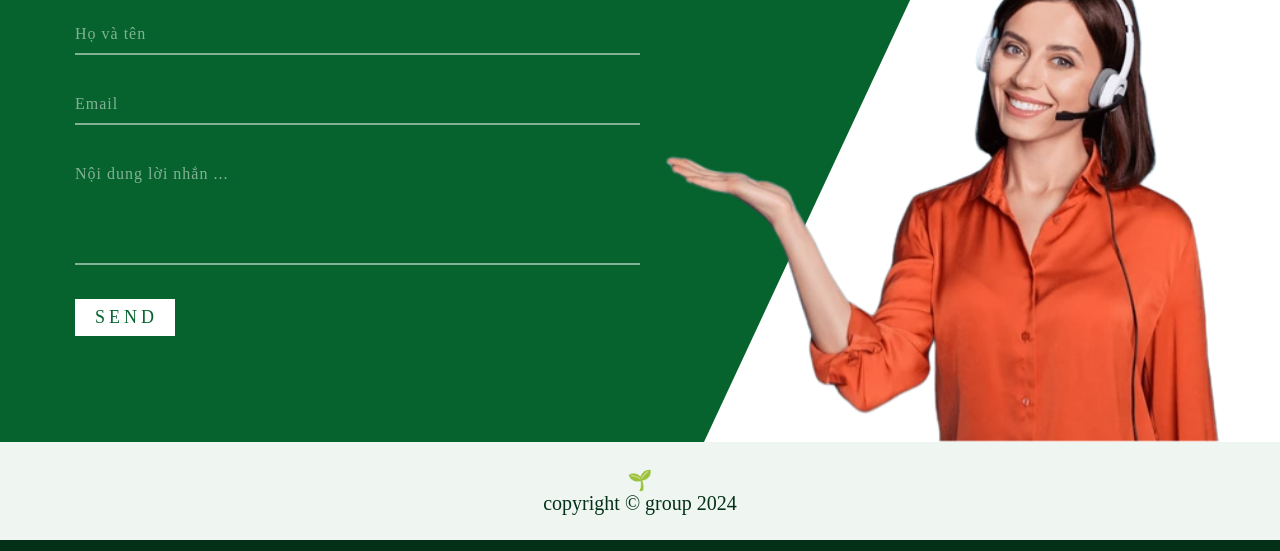
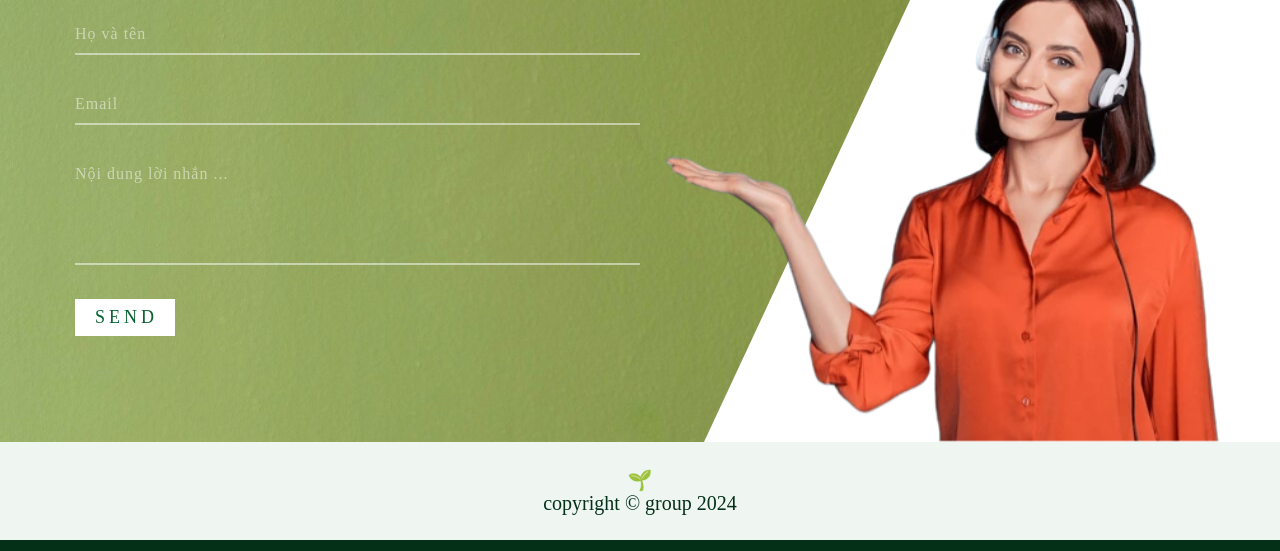
Before and after one commit to HaNgone37/Website_FreshGarden, a plain HTML site: page contact.html in a window 1280 px wide. Shown: the part 249-800 px from the top of the page. Drawn offline with Linux system fonts and the light colour scheme; files whose address does not match are found by name.

Commit message:
Update contactus.css

```diff
--- a/CSS/contactus.css
+++ b/CSS/contactus.css
@@ -22,7 +22,7 @@ body{
     max-width: 2000px;
     margin: 0px;
     height: 600px;
-    background: #06632e;
+    background-image: url('../Images/anhnen9.jpg');;
     display: flex;
     justify-content: space-between;
     align-items: center;
```
